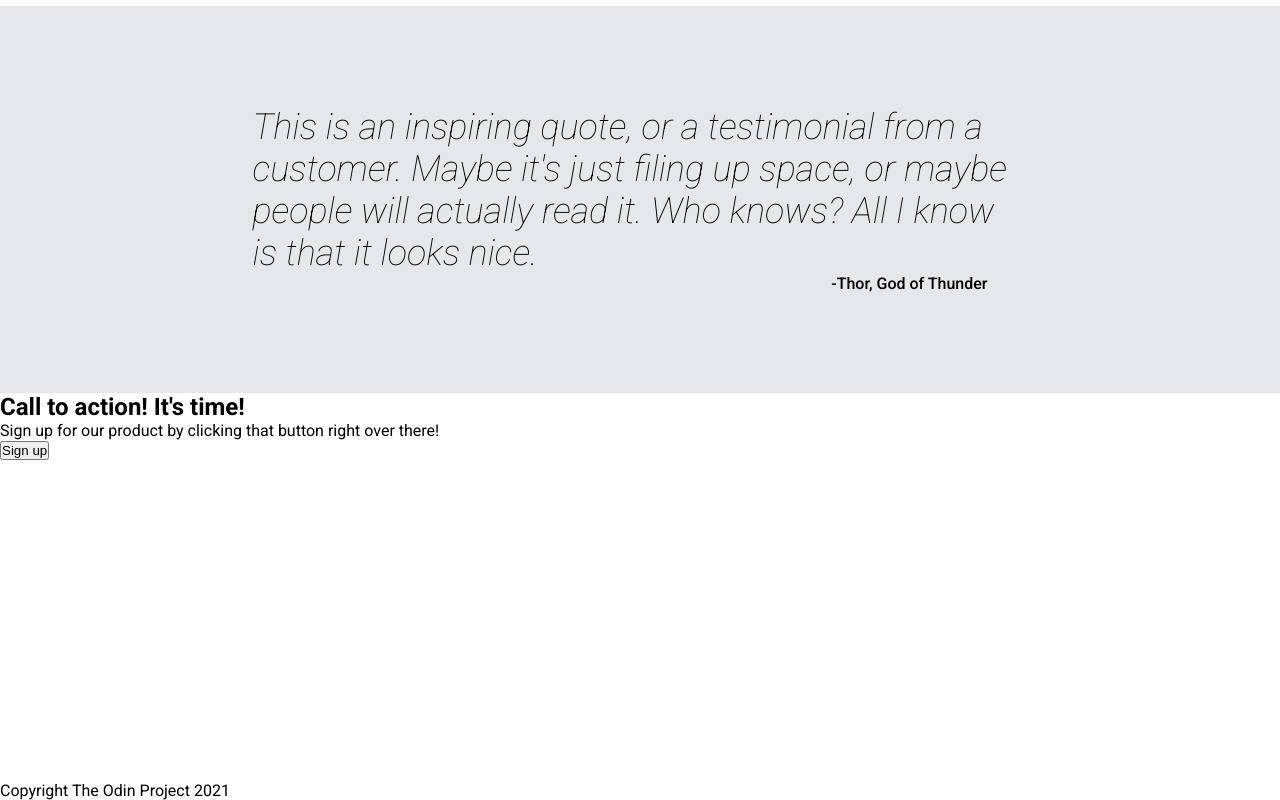
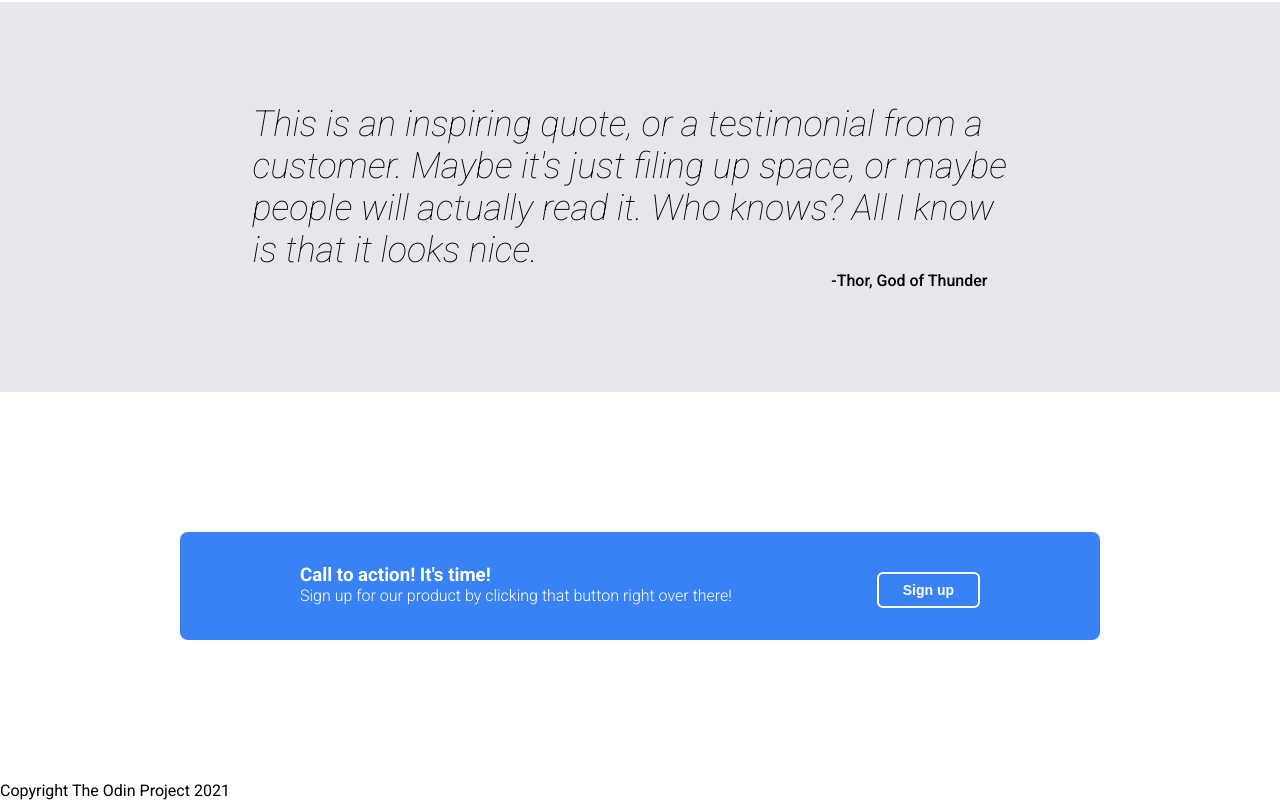
Before and after one commit to danielz0102/landing-page, a plain HTML site: page index.html in a window 1280 px wide. Shown: the part 800-1600 px from the top of the page. Drawn offline with Linux system fonts and the light colour scheme.

Commit message:
Style call-to-action section

```diff
--- a/index.html
+++ b/index.html
@@ -62,11 +62,13 @@
             </figure>
         </article>
 
-        <article>
-            <div class="cta-container">
-                <h2>Call to action! It's time!</h2>
-                <p>Sign up for our product by clicking that button right over there!</p>
-                <button>Sign up</button>
+        <article class="cta-section">
+            <div class="cta-box">
+                <div>
+                    <h3>Call to action! It's time!</h3>
+                    <p>Sign up for our product by clicking that button right over there!</p>
+                </div>
+                <button class="sign-up-btn sign-up-btn--invert">Sign up</button>
             </div>
         </article>
     </main>
--- a/style.css
+++ b/style.css
@@ -80,8 +80,10 @@ a {
     background-color: #3882f6;
     padding: 8px 24px;
     border: none;
-    border-radius: 8px;
+    border-radius: 6px;
     margin-top: 8px;
+    font-size: 14px;
+    font-weight: 600;
 }
 
 /* info section */
@@ -157,3 +159,31 @@ figcaption {
 figcaption cite {
     font-style: normal;
 }
+
+/* CTA section */
+
+.cta-section {
+    display: flex;
+    justify-content: center;
+    align-items: center;
+}
+
+.cta-box {
+    width: 75%;
+    color: #fff;
+    background-color: #3882f6;
+    padding: 32px 120px;
+    border-radius: 8px;
+    display: flex;
+    justify-content: space-between;
+    max-width: 920px;
+}
+
+.cta-box p {
+    font-weight: 300;
+}
+
+.sign-up-btn--invert {
+    border: #fff solid 2px;
+    color: #fff;
+}
```
